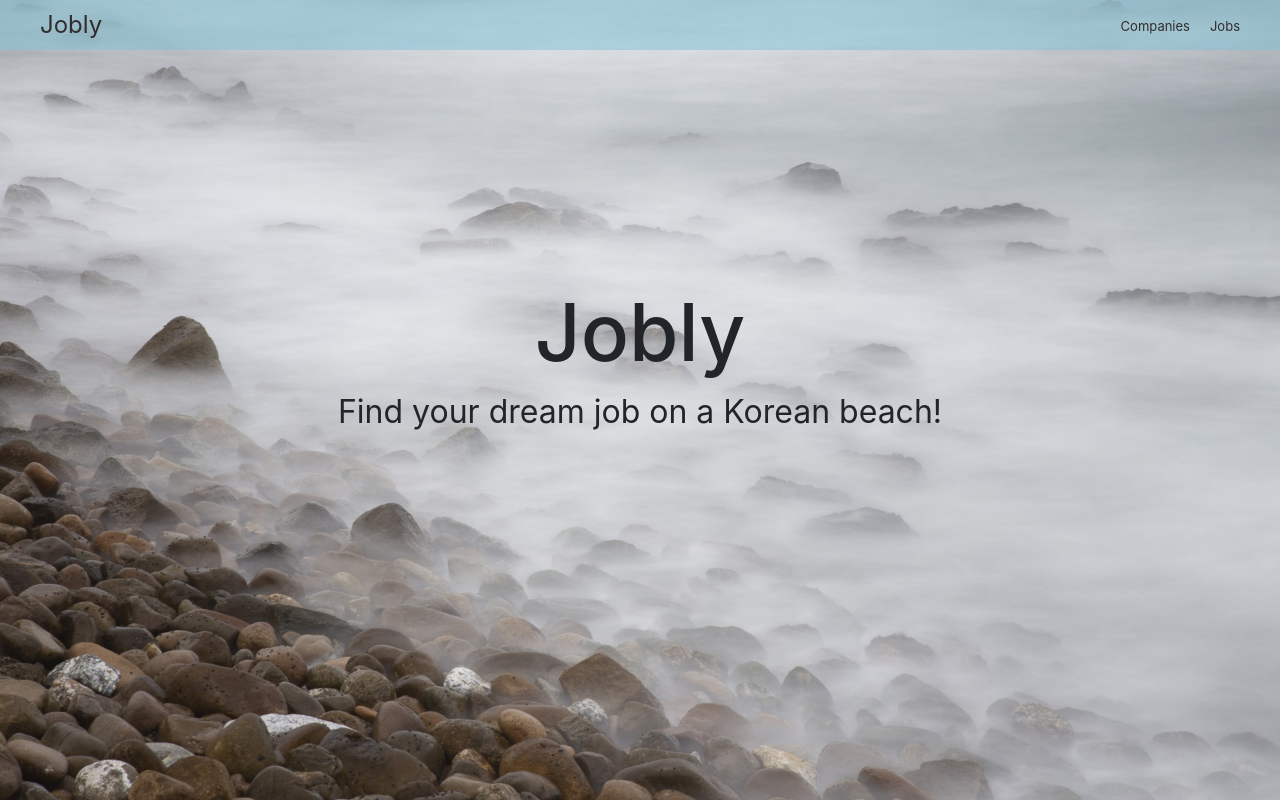
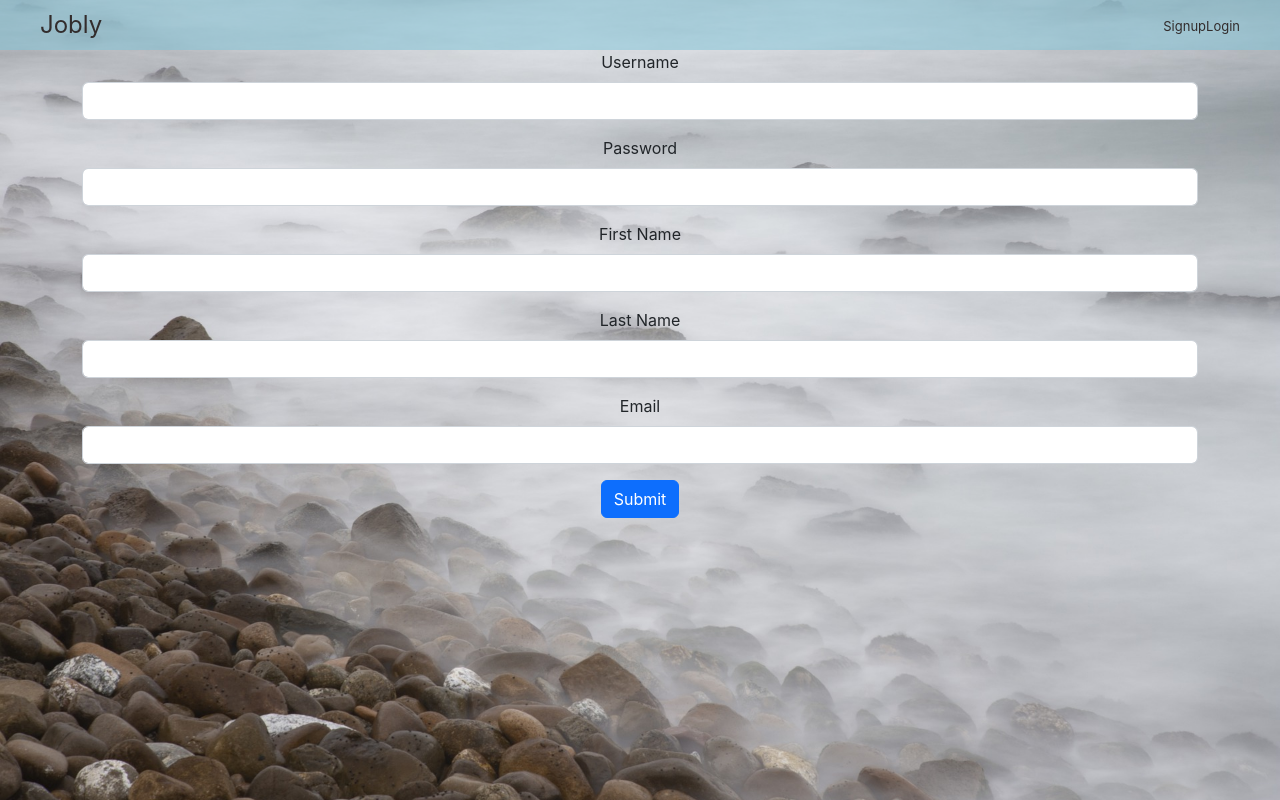
Before and after one commit to pdimaano/fullstack-jobly, a React (Create React App) app in the folder react-jobly-frontend/: page /signup in a window 1280 px wide. Before the commit this address led to /. Built offline with nearby package versions, Linux system fonts and the light colour scheme; no server answers; the HTML template or start-up script is replaced by a standard one.

Commit message:
Completed SignupForm

```diff
--- a/react-jobly-frontend/src/Navigation.js
+++ b/react-jobly-frontend/src/Navigation.js
@@ -23,15 +23,29 @@ function Navigation() {
           Jobly
         </NavLink>
       </div>
+      {userInfo.username === null ?
       <div className="Navigation-right">
-
+        <NavLink className="Navigation-Link-Signup" to='/signup' reloadDocument>
+          Signup
+        </NavLink>
+        <NavLink className="Navigation-Link-Login" to='/login' reloadDocument>
+          Login
+        </NavLink>
+      </div> :
+      <div className="Navigation-right">
         <NavLink className="Navigation-Link-Companies" to='/companies' reloadDocument>
           Companies
         </NavLink>
         <NavLink className="Navigation-Link-Jobs" to='/jobs' reloadDocument>
           Jobs
         </NavLink>
-      </div>
+        <NavLink className="Navigation-Link-Profile" to='/profile' reloadDocument>
+          Profile
+        </NavLink>
+        <NavLink className="Navigation-Link-Logout" to='/logout' reloadDocument>
+          Logout {userInfo.username}
+        </NavLink>
+      </div>}
     </nav>
    );
 }
--- a/react-jobly-frontend/src/RoutesList.js
+++ b/react-jobly-frontend/src/RoutesList.js
@@ -4,21 +4,29 @@ import HomePage from "./HomePage";
 import CompanyList from "./CompanyList";
 import CompanyDetail from "./CompanyDetail";
 import JobList from "./JobList";
+// import LoginForm from "./LoginForm";
+import SignupForm from "./SignupForm";
+// import ProfileForm from "./ProfileForm";
 
 /**
  *  Create routes for application
  *
- *  Props: None
+ *  Props: userLogin (func), userSignup (func), userProfile (func)
  *
  *  State: None
  *
  *  Render App -> RoutesList
  */
 
-function RoutesList() {
+//TODO: Should add ternary to say which routes to render based on if signed in or not
+
+function RoutesList({userLogin, userSignup, userProfile}) {
   return (
     <Routes>
       <Route path="/" element={<HomePage />} />
+      {/* <Route path="/login" element={<LoginForm onSubmission={userLogin} />}/> */}
+      <Route path="/signup" element={<SignupForm onSubmission={userSignup}/>} />
+      {/* <Route path="/profile" element={<ProfileForm onSubmission={userProfile}/>} /> */}
       <Route path="/companies" element={<CompanyList />} />
       <Route path="/companies/:handle" element={<CompanyDetail />} />
       <Route path="/jobs" element={<JobList />} />
--- /dev/null
+++ b/react-jobly-frontend/src/SignupForm.js
@@ -0,0 +1,105 @@
+import React, { useState } from "react";
+// import "./SignupForm.css";
+
+/**
+ * Renders form
+ *
+ * Props: onSubmission - function
+ *
+ * State: formData - string
+ *
+ * Render:
+ *   App -> SignupForm
+ */
+
+function SignupForm({ onSubmission }) {
+  console.debug("SignupForm");
+
+  const defaultFormData = {
+    username: "",
+    password: "",
+    firstName: "",
+    lastName: "",
+    email: "",
+  };
+
+  const [formData, setFormData] = useState(defaultFormData);
+
+  /**
+   * Updates form input
+   *
+   * Input: event object
+   */
+  function onChange(e) {
+    e.preventDefault();
+    const { name, value } = e.target;
+    setFormData((fData) => ({
+      ...fData,
+      [name]: value,
+    }));
+  }
+
+  /**
+   *  Calls passed in parent function and resets formData
+   *
+   *  Input: event object
+   */
+  function onSubmit(e) {
+    e.preventDefault();
+    onSubmission(formData);
+    setFormData(defaultFormData);
+  }
+
+  return (
+    <form className="SignupForm container" onSubmit={onSubmit}>
+      <div className="mb-3">
+        <label className="form-label">Username</label>
+        <input
+          name="username"
+          className="form-control"
+          value={formData.username}
+          onChange={onChange}
+        />
+      </div>
+      <div className="mb-3">
+        <label className="form-label">Password</label>
+        <input
+          name="password"
+          className="form-control"
+          value={formData.password}
+          onChange={onChange}
+        />
+      </div>
+      <div className="mb-3">
+        <label className="form-label">First Name</label>
+        <input
+          name="firstName"
+          className="form-control"
+          value={formData.firstName}
+          onChange={onChange}
+        />
+      </div>
+      <div className="mb-3">
+        <label className="form-label">Last Name</label>
+        <input
+          name="lastName"
+          className="form-control"
+          value={formData.lastName}
+          onChange={onChange}
+        />
+      </div>
+      <div className="mb-3">
+        <label className="form-label">Email</label>
+        <input
+          name="email"
+          className="form-control"
+          value={formData.email}
+          onChange={onChange}
+        />
+      </div>
+      <button className="btn btn-primary">Submit</button>
+    </form>
+  );
+}
+
+export default SignupForm;
```
